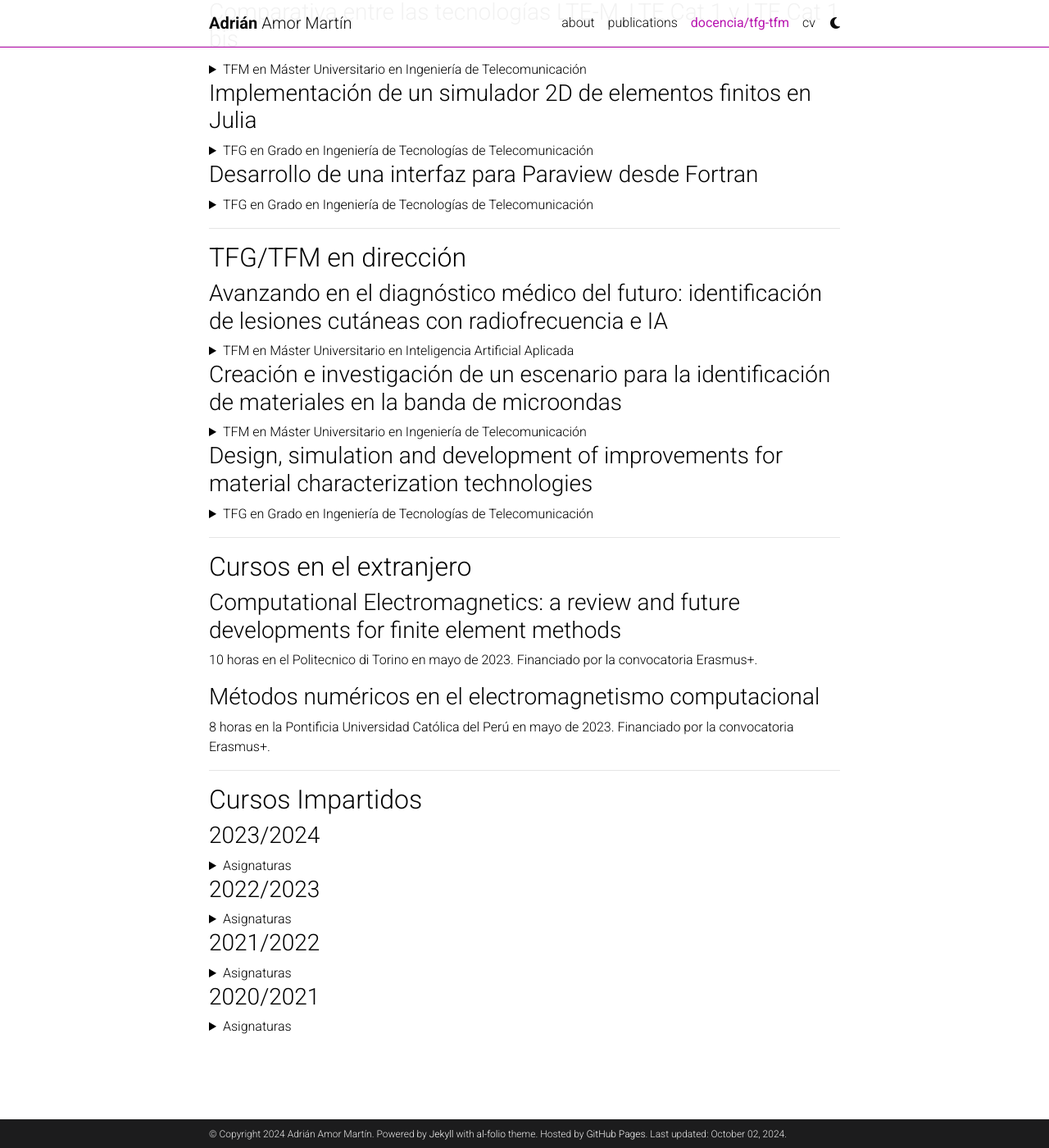
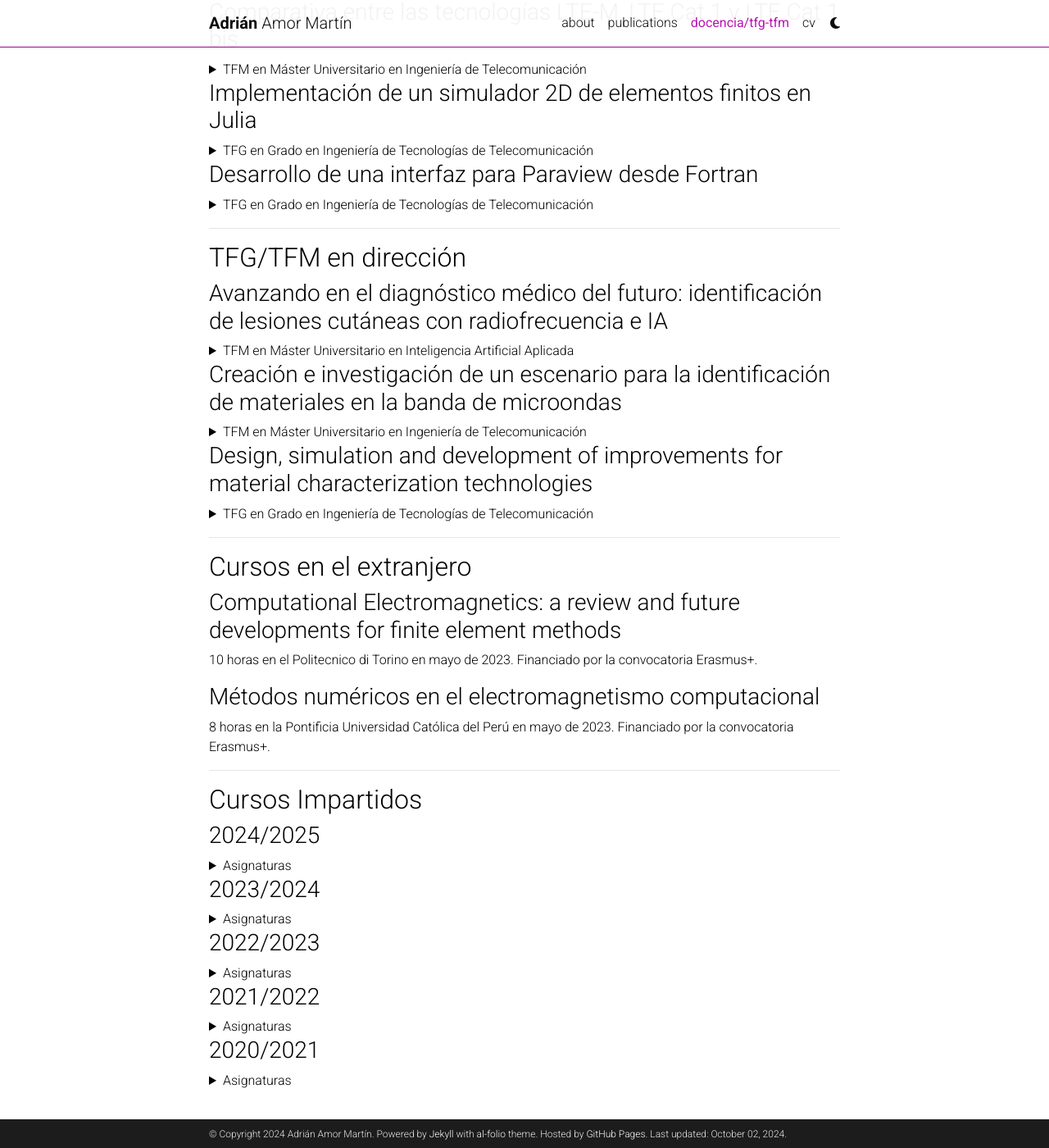
Before and after one commit to aamorm/aamorm.github.io, a Jekyll site: the page built from _pages/teaching.md, in a window 1280 px wide and 1400 px high, scrolled down 1598 px. Shown: the whole window at 82% size. Built offline with Jekyll 4.4.1, drawn with Linux system fonts in a browser that asks for light colours; comment, search, counter and statistics services are not loaded; a style sheet for code colours, icons or effects is not loaded; some of the changed text lies outside the part shown.

Commit message:
News updated

```diff
--- a/_pages/teaching.md
+++ b/_pages/teaching.md
@@ -254,6 +254,36 @@
 
 ## Cursos Impartidos
 
+### 2024/2025
+
+<details>
+<summary>Asignaturas</summary>
+<br>
+<h4> Campos Electromagnéticos </h4>
+<h5> Grado en Ingeniería de Tecnologías de Telecomunicación. </h5>
+Coordinador, profesor de grupo reducido y prácticas.
+<br><br>
+<h5> Grado en Ingeniería de Comunicaciones Móviles y Espacio. </h5>
+Coordinador, profesor de grupo reducido.
+<br><br>
+<h4> Tecnologías de Alta Frecuencia </h4>
+<h5> Grado en Ingeniería de Tecnologías de Telecomunicación. </h5>
+Profesor de grupo reducido.
+<br><br>
+<h4> Dispositivos inalámbricos en IoT </h4>
+<h5> Máster Universitario en Internet de las Cosas:  Tecnologías Aplicadas. </h5>
+Coordinador, profesor de teoría y de prácticas.
+<br><br>
+<h4> Prácticas en empresa </h4>
+<h5> Máster Universitario en Internet de las Cosas:  Tecnologías Aplicadas. </h5>
+Coordinador.
+<br><br>
+<h4> Fundamentals on computational electromagnetism applied to communications I </h4>
+<h5> Máster Universitario en Tecnología Avanzada de  Comunicaciones. </h5>
+Profesor de teoría.
+<br><br><br><br>
+</details>
+
 ### 2023/2024
 
 <details>
```
Also changed, not shown: _news/mdpi_guesteditor.md (added, +9 -0 lines), _news/mmas_24.md (+1 -1 lines), _news/practicas_iot.md (added, +7 -0 lines).
